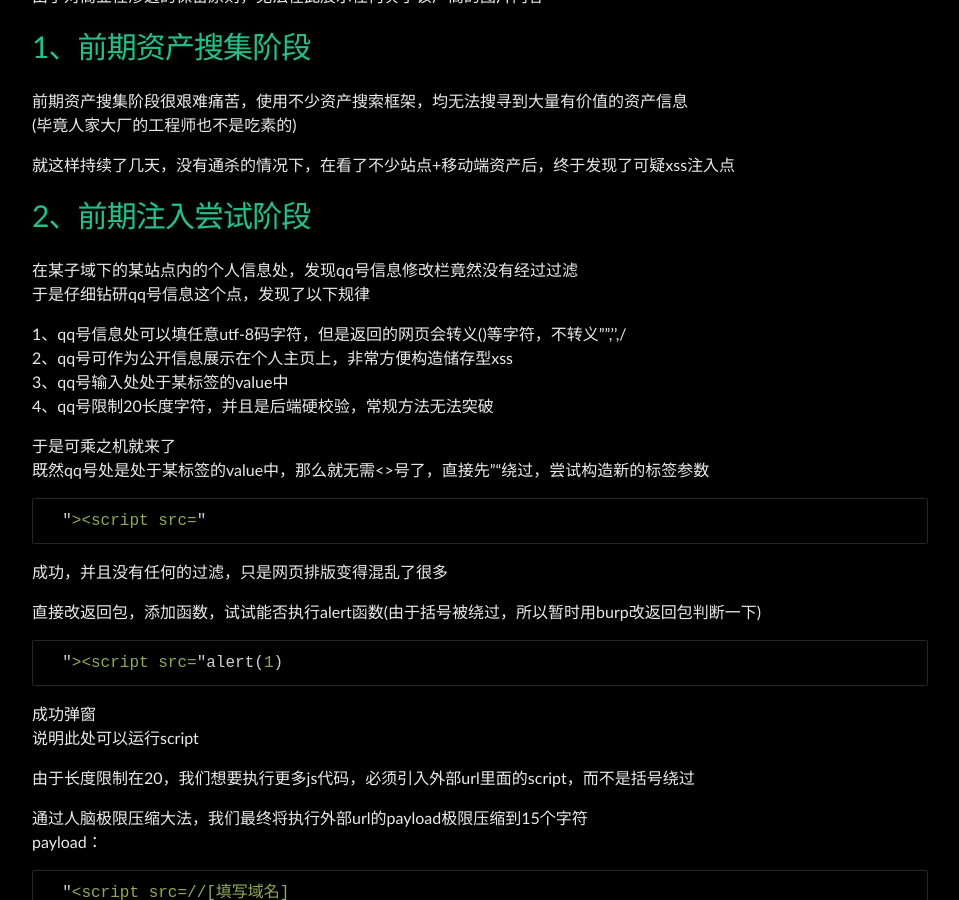
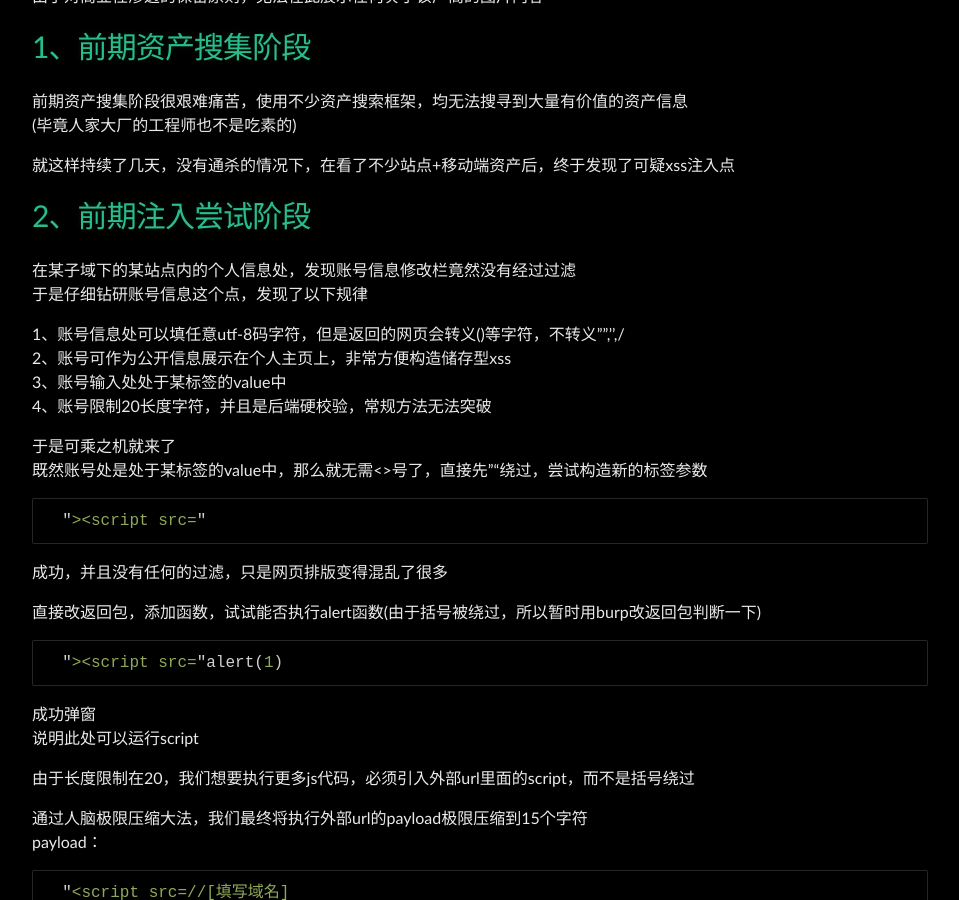
Before and after one commit to Leeyangee/leeyangee.github.io, a Jekyll site: the page built from _posts/2023-06-19-SRC实战 浅挖国内某大型外卖厂商XSS小洞.md, in a window 1280 px wide and 900 px high, scrolled down 696 px. Shown: the whole window, without its empty margins (160-1119 px from the left). Built offline with Jekyll 4.4.1, drawn with Linux system fonts in a browser that asks for light colours; some of the changed text lies outside the part shown.

Commit message:
Update 2023-06-19-SRC实战 浅挖国内某大型外卖厂商XSS小洞.md

````diff
--- a/_posts/2023-06-19-SRC实战 浅挖国内某大型外卖厂商XSS小洞.md
+++ b/_posts/2023-06-19-SRC实战 浅挖国内某大型外卖厂商XSS小洞.md
@@ -16,17 +16,17 @@ published: true
 就这样持续了几天，没有通杀的情况下，在看了不少站点+移动端资产后，终于发现了可疑xss注入点
 
 # [](#header-1)2、前期注入尝试阶段
-在某子域下的某站点内的个人信息处，发现qq号信息修改栏竟然没有经过过滤
-于是仔细钻研qq号信息这个点，发现了以下规律
+在某子域下的某站点内的个人信息处，发现账号信息修改栏竟然没有经过过滤
+于是仔细钻研账号信息这个点，发现了以下规律
 
-1、qq号信息处可以填任意utf-8码字符，但是返回的网页会转义()等字符，不转义"",'',/
-2、qq号可作为公开信息展示在个人主页上，非常方便构造储存型xss
-3、qq号输入处处于某标签的value中
-4、qq号限制20长度字符，并且是后端硬校验，常规方法无法突破
+1、账号信息处可以填任意utf-8码字符，但是返回的网页会转义()等字符，不转义"",'',/
+2、账号可作为公开信息展示在个人主页上，非常方便构造储存型xss
+3、账号输入处处于某标签的value中
+4、账号限制20长度字符，并且是后端硬校验，常规方法无法突破
 
 
 于是可乘之机就来了
-既然qq号处是处于某标签的value中，那么就无需<>号了，直接先""绕过，尝试构造新的标签参数
+既然账号处是处于某标签的value中，那么就无需<>号了，直接先""绕过，尝试构造新的标签参数
 ```js
   "><script src="
 ```
````
Also changed, not shown: other parts of _posts/2023-06-19-SRC实战 浅挖国内某大型外卖厂商XSS小洞.md (+1 -1 lines).
